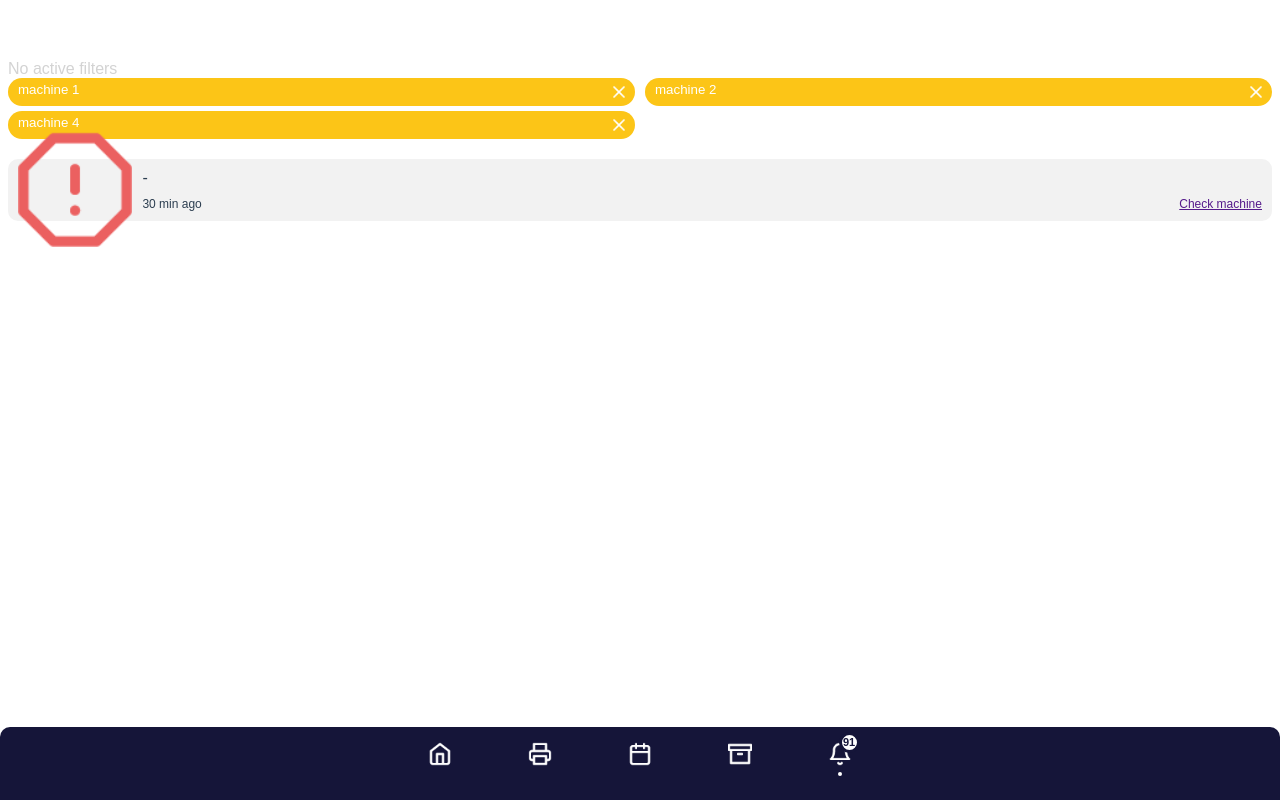
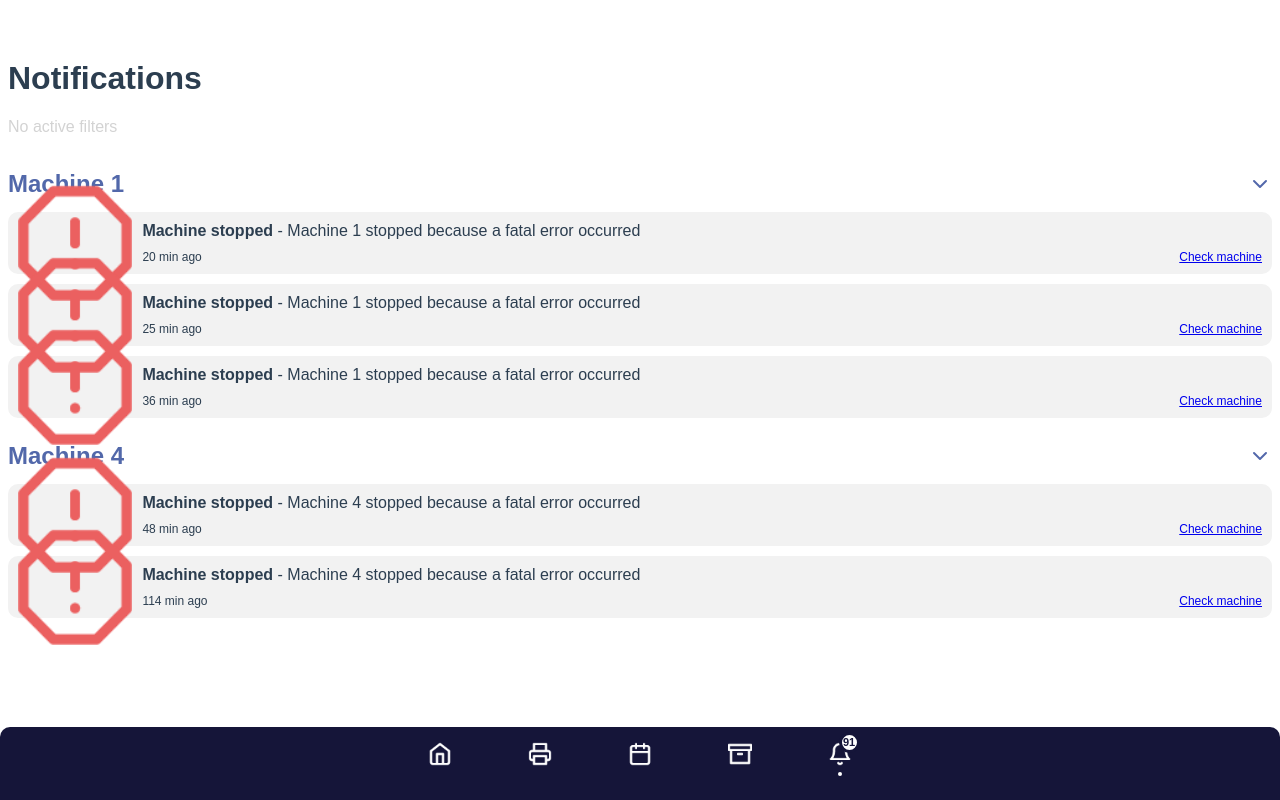
Before and after one commit to RobinGalema/Additive-Vue-App, a Vue app: page /notifications in a window 1280 px wide. Built offline with nearby package versions, Linux system fonts and the light colour scheme; a web font is replaced by a local one.

Commit message:
added notificationscards with dropdowns

```diff
--- a/src/components/Notifications/NotificationCard.Vue
+++ b/src/components/Notifications/NotificationCard.Vue
@@ -1,17 +1,17 @@
 <template>
     <div class="notificationCard">
         <div class="status">
-            <!-- <img :src="['@/assets/icons/alert-', alert, '.png']"/> -->
+            <!-- <img :src="'@/assets/icons/alert-' + level + '.png'"/> -->
             <img src="@/assets/icons/alert-high.png"/>
         </div>
         <div class="notification">
             <b>{{title}}</b> - {{context}}
         </div>
         <div class="timestamp">
-            30 min ago
+            {{minutes}} min ago
         </div>
         <div class="linkToMachine">
-            <a href="">Check machine</a>
+            <a href="{{linkToMachine}}">Check machine</a>
         </div>
     </div>
 
@@ -24,7 +24,7 @@
         props: {
             title: String,
             context: String,
-            timestamp: String,
+            minutes: String,
             linkToMachine: String,
             level: String
         }
--- a/src/components/Notifications/NotificationFilterTags.Vue
+++ b/src/components/Notifications/NotificationFilterTags.Vue
@@ -4,11 +4,11 @@
         No active filters
     </div>
 
-    <div class="notificationFilterTags">
+    <!-- <div class="notificationFilterTags">
         <NotificationFilterTag title="machine 1"/>
         <NotificationFilterTag title="machine 2"/>
         <NotificationFilterTag title="machine 4"/>
-    </div>
+    </div> -->
 </div>
 
 </template>
--- a/src/views/Notifications.vue
+++ b/src/views/Notifications.vue
@@ -1,24 +1,35 @@
 <template>
-    <NotificationFilterTags />
-    <NotificationCard />
+    <div class="topSection">
+        <h1>Notifications</h1>
+
+        <NotificationFilterTags />
+    </div>
+
+    <Dropdown dropdownTitle="Machine 1" dropdownContent="hallo"/>
+
+    <NotificationCard title="Machine stopped" context="Machine 1 stopped because a fatal error occurred" minutes="20" linkToMachine="" level="high"/>
+    <NotificationCard title="Machine stopped" context="Machine 1 stopped because a fatal error occurred" minutes="25" linkToMachine="" level="high"/>
+    <NotificationCard title="Machine stopped" context="Machine 1 stopped because a fatal error occurred" minutes="36" linkToMachine="" level="high"/>
+
+    <Dropdown dropdownTitle="Machine 4" dropdownContent="hallo"/>
+
+    <NotificationCard title="Machine stopped" context="Machine 4 stopped because a fatal error occurred" minutes="48" linkToMachine="" level="high"/>
+    <NotificationCard title="Machine stopped" context="Machine 4 stopped because a fatal error occurred" minutes="114" linkToMachine="" level="high"/>
+
 </template>
 
 <script>
     import NotificationFilterTags from "@/components/Notifications/NotificationFilterTags";
     import NotificationCard from "../components/Notifications/NotificationCard";
+    import Dropdown from "../components/Global/Dropdown";
 
     export default {
         name: 'Notifications',
-        props: {
-            title: String,
-            context: String,
-            timestamp: String,
-            linkToMachine: String,
-            level: String,
-        },
+
         components: {
             NotificationFilterTags,
             NotificationCard,
+            Dropdown,
             }
     }
 </script>
```
